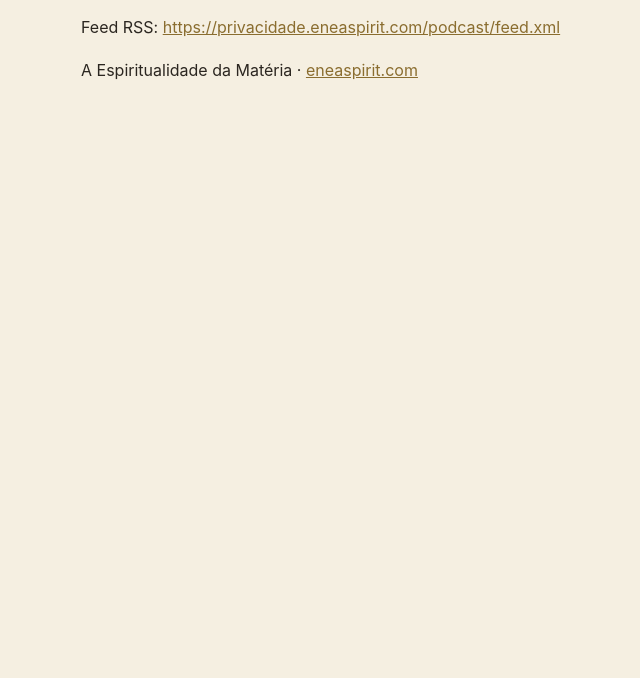
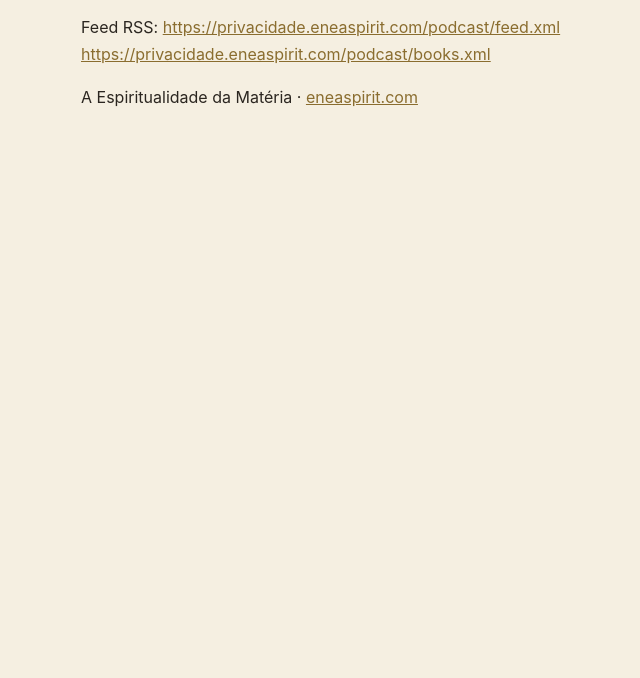
Before and after one commit to Garrysdev/eneaspirit-media, a plain HTML site: page podcast/index.html in a window 1280 px wide. Shown: the part 122-800 px from the top of the page, without its empty margins (239-879 px from the left). Drawn offline with Linux system fonts and the light colour scheme.

Commit message:
deploy podcast index.html

```diff
--- a/podcast/index.html
+++ b/podcast/index.html
@@ -2,6 +2,6 @@
 <title>EneaSpirit Podcast</title><meta name="robots" content="noindex">
 <style>body{font-family:-apple-system,Segoe UI,sans-serif;background:#F5EFE1;color:#2b2620;max-width:640px;margin:60px auto;padding:0 24px;line-height:1.7}a{color:#8a6d2f}</style>
 </head><body><h1>EneaSpirit Podcast</h1>
-<p>Feed RSS: <a href="https://privacidade.eneaspirit.com/podcast/feed.xml">https://privacidade.eneaspirit.com/podcast/feed.xml</a></p>
+<p>Feed RSS: <a href="https://privacidade.eneaspirit.com/podcast/feed.xml">https://privacidade.eneaspirit.com/podcast/feed.xml</a><br><a href="https://privacidade.eneaspirit.com/podcast/books.xml">https://privacidade.eneaspirit.com/podcast/books.xml</a></p>
 <p>A Espiritualidade da Matéria · <a href="https://eneaspirit.com">eneaspirit.com</a></p>
 </body></html>
```
